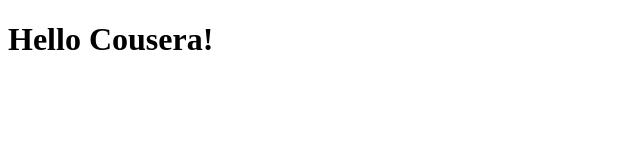
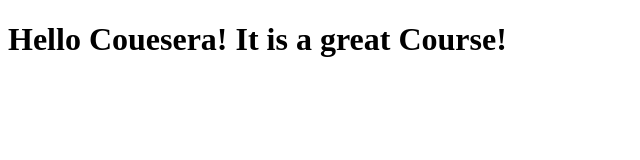
Before and after one commit to gaowino/Coursera-test, a plain HTML site: page site/index.html in a window 1280 px wide. Shown: the whole page, without its empty margins (0-640 px from the left). Drawn offline with Linux system fonts and the light colour scheme.

Commit message:
small addition to our page content

```diff
--- a/site/index.html
+++ b/site/index.html
@@ -4,6 +4,6 @@
 	<title>Hello Coursera!</title>
 </head>
 <body>
-<h1>Hello Cousera!</h1>
+<h1>Hello Couesera! It is a great Course! </h1>
 </body>
 </html>
```
